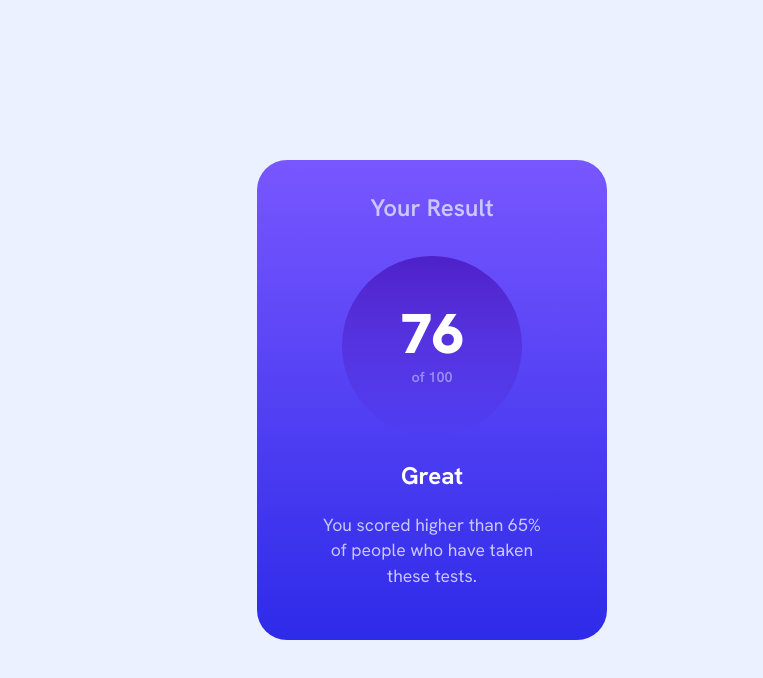
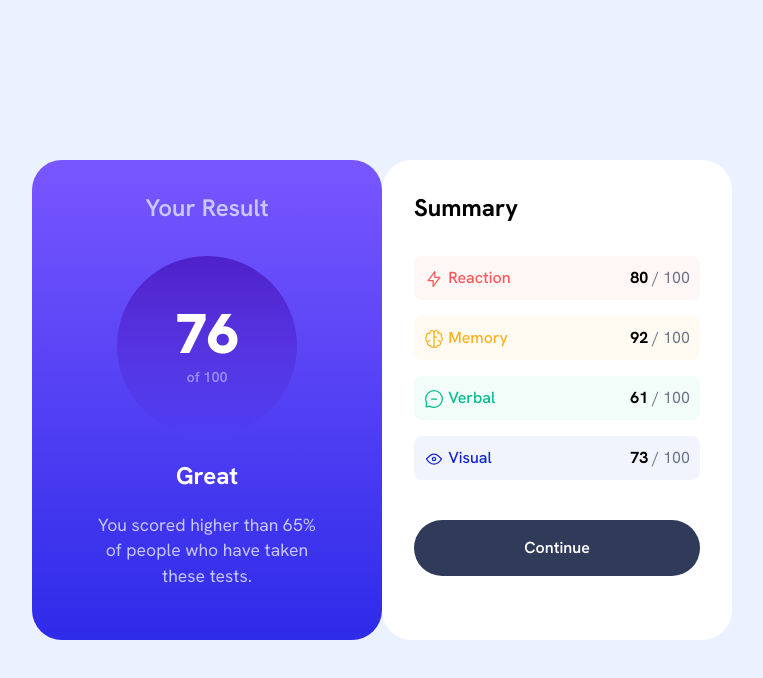
Before and after one commit to mad-hue/results-summary, a plain HTML site: page index.html in a window 1280 px wide. Shown: the whole page, without its empty margins (208-971 px from the left). Drawn offline with Linux system fonts and the light colour scheme.

Commit message:
second box

```diff
--- a/index.html
+++ b/index.html
@@ -11,6 +11,7 @@
     <link rel="stylesheet" href="./styles/styles.css">
     <link rel="stylesheet" href="./styles/utils.css">
     <link rel="stylesheet" href="./styles/componets/results.css">
+    <link rel="stylesheet" href="./styles/componets/summary.css">
     <title>Results_Summary</title>
 </head>
 <body>
@@ -21,10 +22,43 @@
                 <h1 class="circle-title">76</h1>
                 <p class="circle-text">of 100</p>
             </div>
-            <h1 class="results__title11">Great</h1>
+            <h2 class="results__title11">Great</h2>
             <p class="results__description">You scored higher than 65% of people who have taken these tests.</p>
         </div>
-        <div class="summary"></div>
+        <div class="summary">
+            <h1 class="summary__title">Summary</h1>
+            <div class="summary__container">
+                <div class="summary__box reaction">
+                    <div class="summary__left">
+                    <img src="./images/reaction.svg" alt="reaction" class="summary-icon">
+                    <span class="summary__text-reaction">Reaction</span>
+                    </div>
+                    <p><span class="score">80 </span><span class="max">/ 100</span></p>
+                </div>
+                <div class="summary__box memory">
+                    <div class="summary__left">
+                    <img src="./images/memory.svg" alt="memory" class="summary-icon">
+                    <span class="summary__text-memory">Memory</span>
+                    </div>
+                    <p><span class="score">92 </span><span class="max">/ 100</span></p>
+                </div>
+                <div class="summary__box verbal">
+                    <div class="summary__left">
+                    <img src="./images/verbal.svg" alt="verbal" class="summary-icon">
+                    <span class="summary__text-verbal">Verbal</span>
+                    </div>
+                    <p><span class="score">61 </span><span class="max">/ 100</span></p>
+                </div>
+                <div class="summary__box visual">
+                    <div class="summary__left">
+                    <img src="./images/visual.svg" alt="visual" class="summary-icon">
+                    <span class="summary__text-visual">Visual</span>
+                    </div>
+                    <p><span class="score">73 </span><span class="max">/ 100</span></p>
+                </div>
+            </div>
+            <a href="#" class="summary__btn">Continue</a>
+        </div>
     </section>
 </body>
 </html>
--- /dev/null
+++ b/styles/componets/summary.css
@@ -0,0 +1,93 @@
+.summary {
+    background: var(--clr-white);
+    width: 350px;
+    font-family: var(--font-primary);
+    padding: 2rem;
+    border-radius: 30px;
+}
+
+.summary__title {
+    font-size: 1.5rem;
+    margin-bottom: 2rem;
+}
+
+.summary__container {
+    display: flex;
+    flex-direction: column;
+    gap: 1rem;
+}
+
+.summary__box{
+    display: flex;
+    justify-content: space-between;
+    padding: 10px;
+    border-radius: 8px;
+}
+
+.summary-icon {
+    vertical-align: middle;
+}
+
+.summary__text-reaction {
+    color: var(--clr-lightred);
+    font-weight: 500;
+}
+
+.reaction {
+     background: hsla(0, 100%, 67%, 0.05);
+}
+
+.score {
+    font-weight: 700;
+}
+
+.max {
+    color: var(--clr-darkgreyblue);
+    opacity: 0.7;
+}
+
+.summary__text-memory {
+    font-weight: 500;
+    color: var(--clr-orangey);
+}
+
+.memory {
+    background: hsla(39, 100%, 56%, 0.05);
+}
+
+.summary__text-verbal {
+    font-weight: 500;
+    color: var(--clr-greenteal);
+}
+
+.verbal {
+    background: hsla(166, 100%, 37%, 0.05);
+}
+
+.summary__text-visual {
+    font-weight: 500;
+    color: var(--clr-cobaltblue);
+}
+
+.visual {
+    background: hsla(234, 85%, 45%, 0.05);
+}
+
+.summary__btn {
+    display: inline-block;
+    text-decoration: none;
+
+    background-color: var(--clr-darkgreyblue);
+    color: var(--clr-white);
+    text-align: center;
+    width: 100%;
+    padding: 1rem 0;
+    font-weight: 600;
+    margin-top: 2.5rem;
+    border-radius: 50px;
+}
+
+.summary__btn:hover {
+    background: linear-gradient(to bottom, var(--clr-slateblue), var(--clr-royalblue));
+    transform: translateY(10px);
+}
--- a/styles/utils.css
+++ b/styles/utils.css
@@ -11,7 +11,8 @@ body {
 /* - Mobile: 375px
 - Desktop: 1440px */
 
-/* .wrapper {
-    border: 2px solid red;
+.wrapper {
+    /* border: 2px solid red; */
     width: 800px;
-} */
+    display: flex;
+}
```
